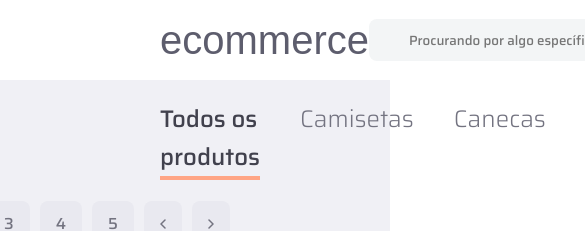
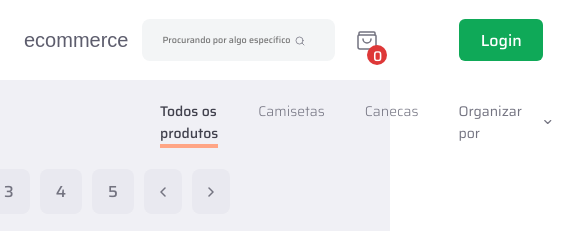
Before and after one commit to ThiagoSaraceni/ecommerce-frontend, a React (Vite) app in the folder frontend-ecommerce/: page /home in a window 390 px wide. Shown: the top 231 px of the page, 585 px wide, since content can reach past the window. Built offline with nearby package versions, Linux system fonts and the light colour scheme; no server answers; a web font is replaced by a local one.

Commit message:
feat: responsividade mobile no header

```diff
--- a/frontend-ecommerce/src/components/InputSearch/inputSearch.jsx
+++ b/frontend-ecommerce/src/components/InputSearch/inputSearch.jsx
@@ -8,17 +8,30 @@ const MainSearch = styled.input`
   width: 100%;
   border-radius: 8px;
   background-color: #f3f5f6;
-  padding: 10px 16px 10px 40px;
   border: none;
   font-family: "Saira", sans-serif;
   font-weight: 450;
   outline: none;
+  font-size: 9px;
+  padding: 5px 20px;
+
+  @media (min-width: 768px) {
+    font-size: 13px;
+    padding: 10px 16px 10px 40px;
+  }
 `;
 
 const ContainerInputSearch = styled.div`
-  width: 352px;
+  width: 250px;
   height: 42px;
   position: relative;
+  padding-left: 14px;
+
+  @media (min-width: 768px) {
+    width: 352px;
+    height: 42px;
+    position: relative;
+  }
 `;
 
 const DivSearchIcon = styled.div`
@@ -28,8 +41,15 @@ const DivSearchIcon = styled.div`
   transform: translateY(-50%);
 
   svg {
-    width: 100%;
-    height: 100%;
+    width: 50%;
+    height: 50%;
+  }
+
+  @media (min-width: 768px) {
+    svg {
+      width: 100%;
+      height: 100%;
+    }
   }
 `;
 
--- a/frontend-ecommerce/src/components/layout/filter/index.jsx
+++ b/frontend-ecommerce/src/components/layout/filter/index.jsx
@@ -7,10 +7,14 @@ import { changeOption } from "../../../redux/ecommerceSlice";
 
 const TextFilter = styled.h6`
   font-family: "Saira", sans-serif;
-  font-size: 18px;
+  font-size: 14px;
   color: #737380;
   font-weight: 400;
   margin-right: 20px;
+
+  @media (min-width: 768px) {
+    font-size: 18px;
+  }
 `;
 
 const Dflex = styled.div`
@@ -39,10 +43,19 @@ const Card = styled.div`
     font-family: "Saira", sans-serif;
     color: #737380;
     cursor: pointer;
+    font-size: 11px;
+
+    @media (min-width: 768px) {
+      font-size: 16px;
+    }
   }
 
   li + li {
-    margin-top: 4px;
+    margin-top: 8px;
+
+    @media (min-width: 768px) {
+      margin-top: 4px;
+    }
   }
 
   width: 100%;
--- a/frontend-ecommerce/src/components/layout/navbar/styles.jsx
+++ b/frontend-ecommerce/src/components/layout/navbar/styles.jsx
@@ -1,12 +1,15 @@
 import styled from "styled-components";
 
 export const Container = styled.div`
-  padding: 20px 160px 20px 160px;
+  padding: 12px 24px;
   background-color: white;
   border-radius: 10px;
   height: 80px;
   display: flex;
   align-items: center;
+  @media (min-width: 768px) {
+    padding: 20px 160px 20px 160px;
+  }
 `;
 
 export const Title = styled.h1`
@@ -14,7 +17,11 @@ export const Title = styled.h1`
   font-weight: 400;
   font-style: normal;
   color: #5d5d6d;
-  font-size: 40px;
+  font-size: 20px;
+
+  @media (min-width: 768px) {
+    font-size: 40px;
+  }
 `;
 
 export const MainSearch = styled.input`
--- a/frontend-ecommerce/src/components/layout/tab/index.jsx
+++ b/frontend-ecommerce/src/components/layout/tab/index.jsx
@@ -5,12 +5,16 @@ import { changeOption } from "../../../redux/ecommerceSlice";
 
 const Li = styled.li`
   margin-right: 40px;
-  font-size: 24px;
+  font-size: 14px;
   font-family: "Saira", sans-serif;
   font-weight: ${(props) => (props?.active ? 500 : 300)};
   color: ${(props) => (props?.active ? "#41414D" : "#737380")};
   border-bottom: ${(props) => (props.active ? "4px solid #FFA585" : null)};
   cursor: pointer;
+
+  @media (min-width: 768px) {
+    font-size: 24px;
+  }
 `;
 
 const Ul = styled.ul`
```
